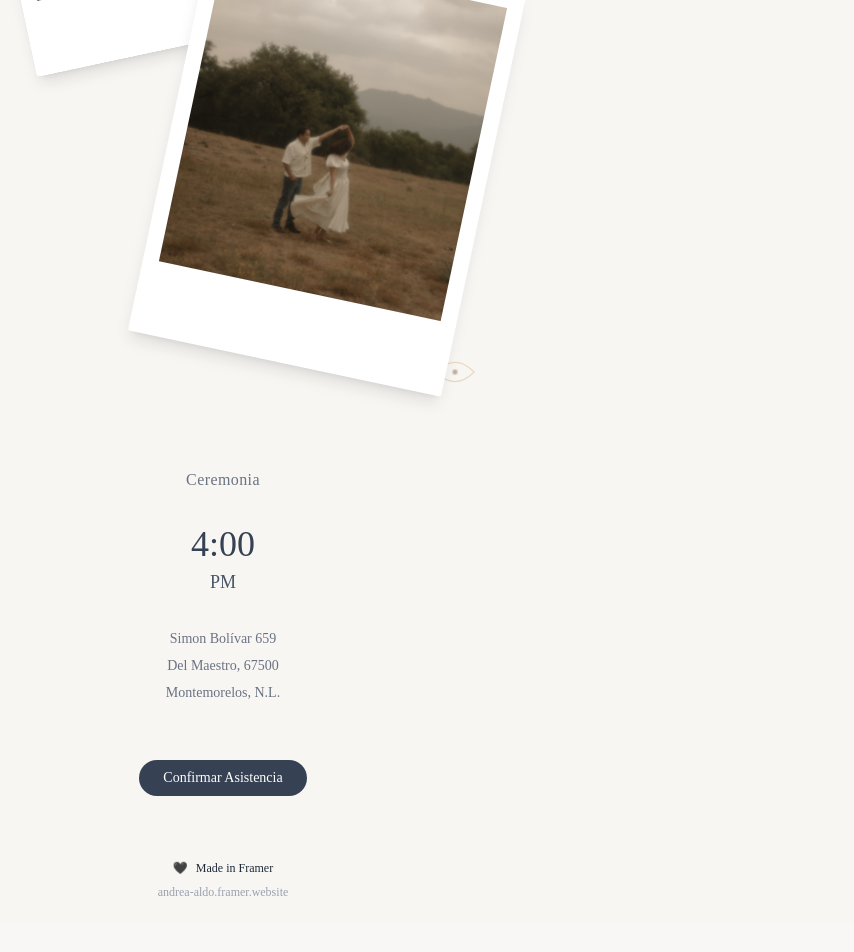
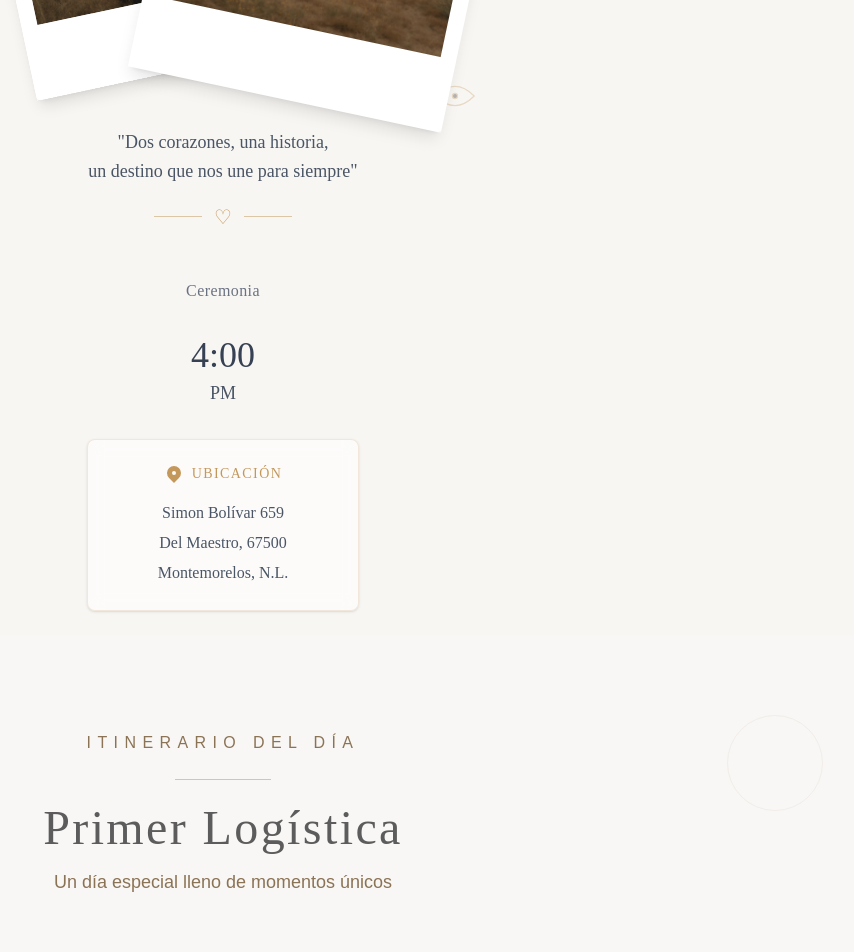
Before and after one commit to AlejoReyna/wedding_invitation, a Next.js app: page / in a window 1280 px wide. Shown: the part 1320-2272 px from the top of the page, without its empty margins (417-1271 px from the left). Built offline with nearby package versions, Linux system fonts and the light colour scheme.

Commit message:
updated css of second section

```diff
--- a/src/app/components/CoupleSection.tsx
+++ b/src/app/components/CoupleSection.tsx
@@ -16,7 +16,7 @@ export default function WeddingInvitation() {
         <div className="max-w-sm mx-auto space-y-8">
 
           {/* Date */}
-          <div className="space-y-2">
+          <div className="space-y-2 mt-18">
             <h2 className="text-2xl font-light text-gray-700 leading-tight garamond-regular">
               Sábado, 18 de Octubre 2025
             </h2>
@@ -25,8 +25,8 @@ export default function WeddingInvitation() {
             </p>
           </div>
 
-          {/* Photo arrangement - doubled separation */}
-          <div className="relative my-20" style={{ height: '750px', width: '100%' }}>
+          {/* Photo arrangement - photos on same row with wide separation */}
+          <div className="relative my-4" style={{ height: '450px', width: '100%' }}>
             {/* Decorative floral corner */}
             <div className="absolute -top-4 -left-24 w-16 h-16 opacity-30">
               <svg viewBox="0 0 50 50" className="w-full h-full stroke-[#C4985B]" fill="none">
@@ -53,9 +53,9 @@ export default function WeddingInvitation() {
               </div>
             </div>
 
-            {/* Second photo - rotated right with doubled separation */}
+            {/* Second photo - rotated right, slightly lower than first photo */}
             <div
-              className="absolute top-80 -right-32 w-84 h-108 cursor-pointer transform rotate-12 hover:scale-105 transition-transform duration-300 shadow-lg z-10"
+              className="absolute top-8 -right-32 w-84 h-108 cursor-pointer transform rotate-12 hover:scale-105 transition-transform duration-300 shadow-lg z-10"
               style={{ width: '320px', height: '410px' }}
               onClick={() => setSelectedImage(photos[1])}
             >
@@ -80,6 +80,19 @@ export default function WeddingInvitation() {
             </div>
           </div>
 
+          {/* Romantic text below photos */}
+          <div className="pb-4">
+            <p className="text-lg font-light text-gray-600 italic garamond-regular leading-relaxed">
+              "Dos corazones, una historia,<br />
+              un destino que nos une para siempre"
+            </p>
+            <div className="flex justify-center items-center mt-4">
+              <div className="w-12 h-px bg-[#C4985B] opacity-50"></div>
+              <div className="mx-3 text-[#C4985B] text-xl">♡</div>
+              <div className="w-12 h-px bg-[#C4985B] opacity-50"></div>
+            </div>
+          </div>
+
           {/* Event type */}
           <div>
             <p className="text-gray-500 text-base tracking-wide garamond-300">Ceremonia</p>
@@ -91,29 +104,21 @@ export default function WeddingInvitation() {
             <p className="text-lg text-gray-600 garamond-300">PM</p>
           </div>
 
-          {/* Location */}
-          <div className="space-y-1 text-gray-500 text-sm leading-relaxed garamond-300">
-            <p>Simon Bolívar 659</p>
-            <p>Del Maestro, 67500</p>
-            <p>Montemorelos, N.L.</p>
-          </div>
-
-          {/* Get template button */}
-          <div className="pt-6">
-            <button className="bg-gray-700 text-white px-6 py-2 rounded-full text-sm hover:bg-gray-800 transition-colors garamond-300">
-              Confirmar Asistencia
-            </button>
-          </div>
-
-          {/* Footer */}
-          <div className="pt-8 space-y-2">
-            <div className="flex items-center justify-center space-x-2">
-              <span className="text-xs text-gray-400">🖤</span>
-              <span className="text-xs text-gray-800 font-medium garamond-300">Made in Framer</span>
+          {/* Location - Enhanced styling */}
+          <div className="bg-white/60 backdrop-blur-sm rounded-lg p-6 border border-[#C4985B]/20 shadow-sm">
+            <div className="space-y-3">
+              <div className="flex items-center justify-center mb-4">
+                <svg className="w-5 h-5 text-[#C4985B] mr-2" fill="currentColor" viewBox="0 0 20 20">
+                  <path fillRule="evenodd" d="M5.05 4.05a7 7 0 119.9 9.9L10 18.9l-4.95-4.95a7 7 0 010-9.9zM10 11a2 2 0 100-4 2 2 0 000 4z" clipRule="evenodd" />
+                </svg>
+                <h3 className="text-[#C4985B] text-sm font-medium tracking-[0.1em] uppercase garamond-300">Ubicación</h3>
+              </div>
+              <div className="text-gray-600 text-base leading-relaxed garamond-regular space-y-1">
+                <p className="font-medium">Simon Bolívar 659</p>
+                <p>Del Maestro, 67500</p>
+                <p>Montemorelos, N.L.</p>
+              </div>
             </div>
-            <p className="text-xs text-gray-400 garamond-300">
-              andrea-aldo.framer.website
-            </p>
           </div>
         </div>
       </main>
```
